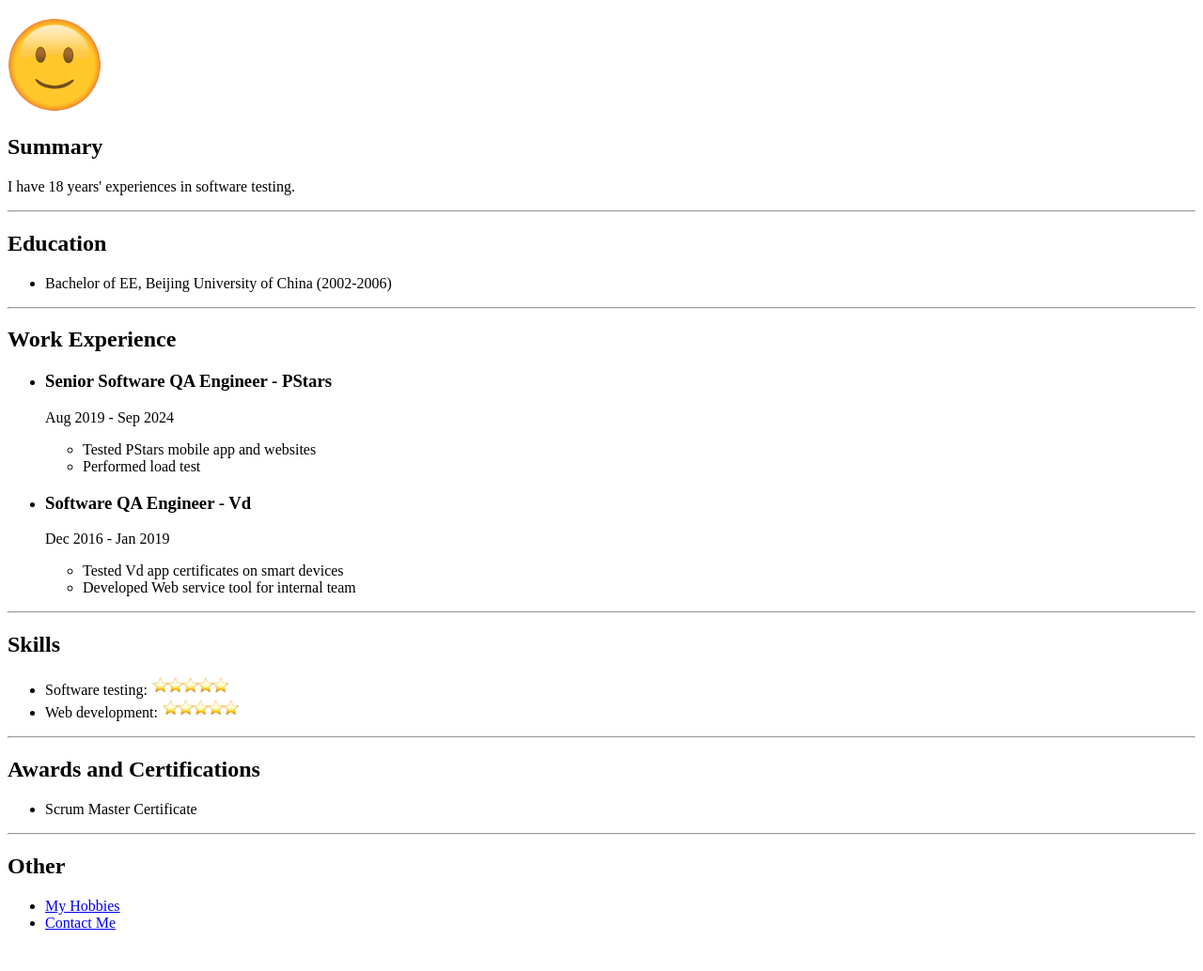
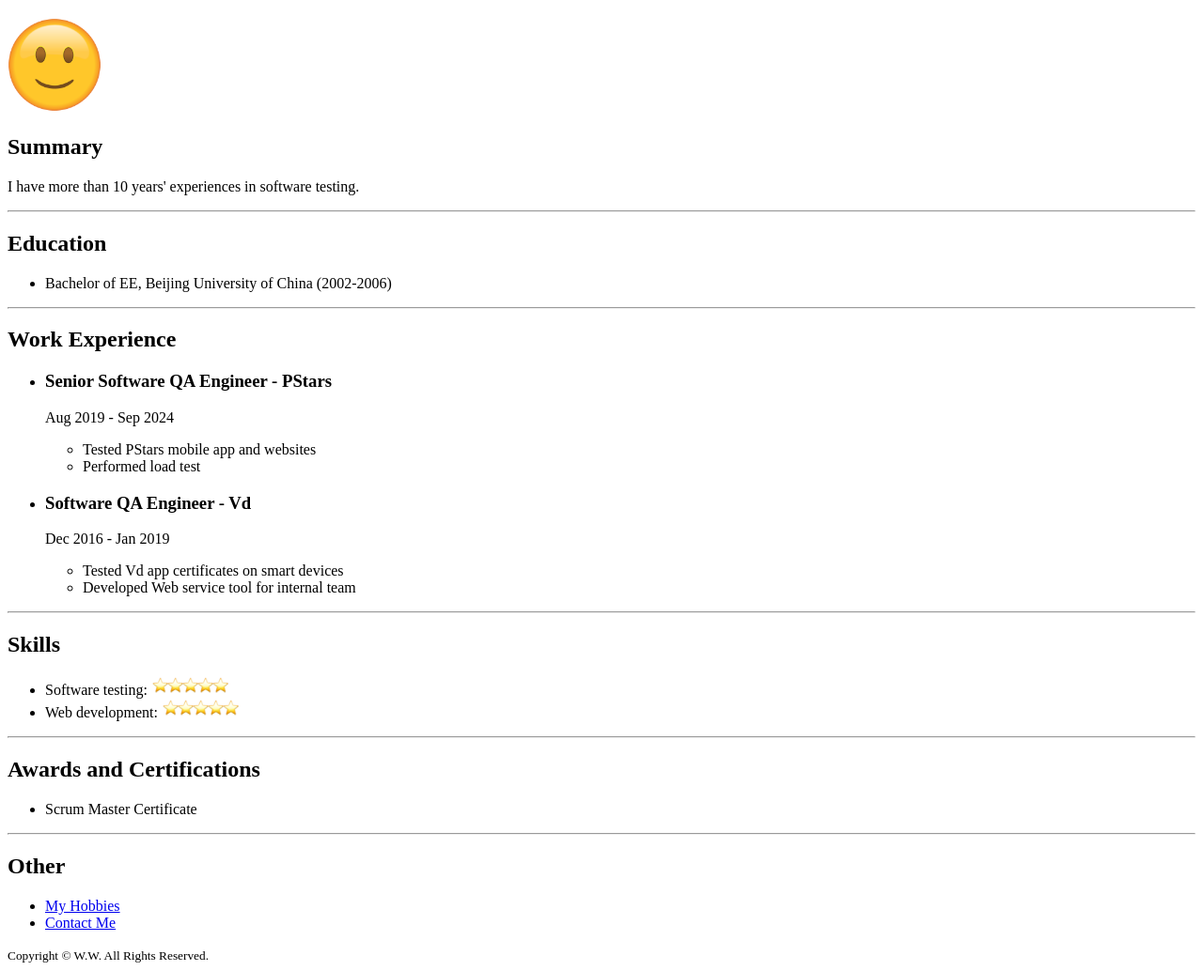
Before and after one commit to wuwenhui3can/html-CapstoneProject1-OnlineResume, a plain HTML site: page index.html in a window 1280 px wide. Shown: the part 61-1095 px from the top of the page at 94% size. Before the commit the page ends 1069 px from the top, so only its background shows below. Drawn offline with Linux system fonts and the light colour scheme.

Commit message:
Add files via upload

```diff
--- a/index.html
+++ b/index.html
@@ -9,7 +9,7 @@
     <h1>W.W</h1>
     <img src="./assets/images/smileface.png" height="100" alt="ww's photo" />
     <h2>Summary</h2>
-        <p>I have 18 years' experiences in software testing.</p>
+        <p>I have more than 10 years' experiences in software testing.</p>
     <hr />
     <h2>Education</h2>
         <ul>
@@ -65,7 +65,9 @@
             </li>
         </ul>
     <footer>
-
+        <small>
+            Copyright © W.W. All Rights Reserved.
+        </small>
     </footer>
   </body>
 </html>
```
